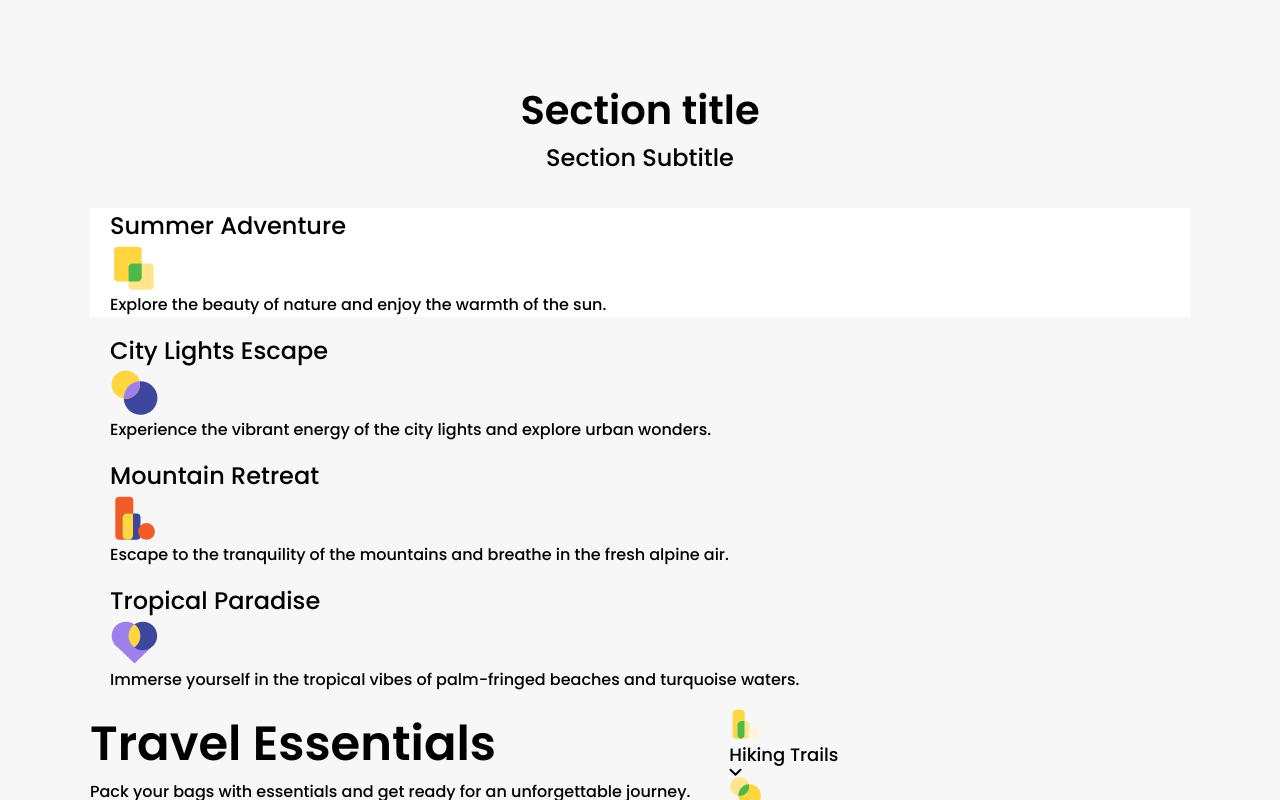
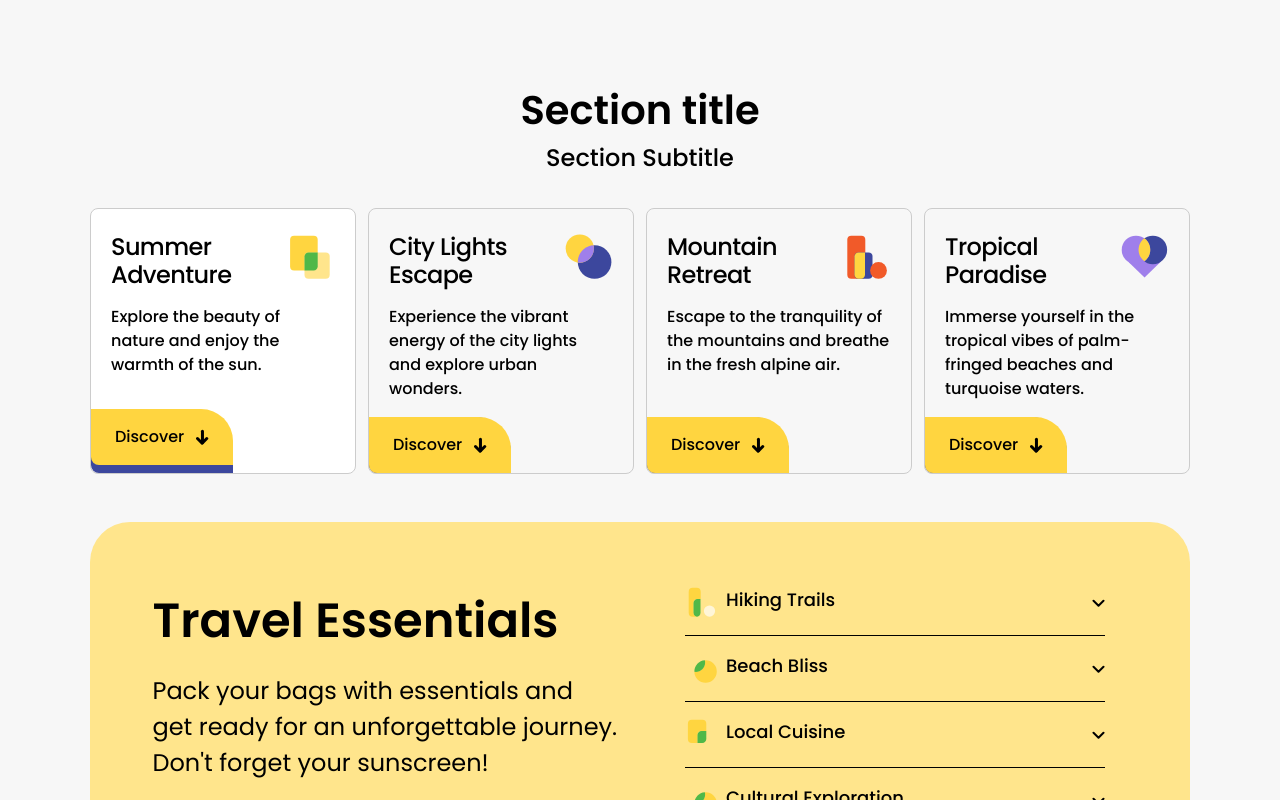
Before and after one commit to ameeriit/tabs-nextjs, a Next.js app: page / in a window 1280 px wide. Shown: the top 800 px of the page. Built offline with nearby package versions, Linux system fonts and the light colour scheme.

Commit message:
style: css for the layout implemented

```diff
--- a/src/components/Accordion.tsx
+++ b/src/components/Accordion.tsx
@@ -19,22 +19,25 @@ const Accordion: React.FC<AccordionProps> = ({ items }) => {
   };
 
   return (
-    <ul>
+    <ul className="w-full mx-auto max-w-[420px]">
       {items.map((accordionItem, accordionIndex) => (
-        <li key={accordionIndex}>
-          <div onClick={() => handleToggle(accordionIndex)}>
-            <div>
+        <li key={accordionIndex} className="border-b-[1px] pt-4 pb-2">
+          <div
+            className="flex justify-between items-center mb-2 cursor-pointer"
+            onClick={() => handleToggle(accordionIndex)}
+          >
+            <div className="flex gap-2">
               {accordionItem.accordionIcon}
               <h5>{accordionItem.accordionTitle}</h5>
             </div>
             <AccordionDownIcon
-              className={` ${
+              className={`transform transition-transform duration-500 ${
                 openIndex === accordionIndex ? "-rotate-180" : ""
               }`}
             />
           </div>
           <p
-            className={` ${
+            className={`accordion-content transition-all duration-500 ease-in-out ${
               openIndex === accordionIndex
                 ? "max-h-screen opacity-100"
                 : "max-h-0 opacity-0 overflow-hidden"
--- a/src/components/Tab.tsx
+++ b/src/components/Tab.tsx
@@ -1,3 +1,5 @@
+import { DownArrowIcon } from "@/icons/icons";
+
 interface TabProps {
   title: string;
   icon: React.ReactNode;
@@ -18,16 +20,35 @@ const Tab: React.FC<TabProps> = ({
   return (
     <div
       onClick={() => onClick(index)}
-      className={` ${isActive ? "bg-white" : ""}`}
+      className={`flex-1 border-[1px] rounded-[8px] border-gray hover:bg-white pt-6 pr-5 transition-all ease-in-out duration-200 flex flex-col justify-between ${
+        isActive ? "bg-white" : ""
+      }`}
     >
       <div className="pl-5">
-        <div>
-          <h3>{title}</h3>
+        <div className="flex justify-between mb-4">
+          <h3 className="flex leading-7 tracking-tight">{title}</h3>
           <div>{icon}</div>
         </div>
         <p className="mb-4">{content}</p>
       </div>
-      <div></div>
+      <div>
+        <button className="relative z-10 inline-block rounded-bl-lg group font-base font-medium">
+          <div
+            className={`relative bg-primary-200 px-6 rounded-bl-[inherit] py-4 rounded-tr-4xl transition-all duration-300 ease-in-out group-hover:-translate-y-2 ${
+              isActive ? "-translate-y-2" : ""
+            }`}
+          >
+            <span className="flex items-center gap-3 ">
+              Discover <DownArrowIcon />
+            </span>
+          </div>
+          <span
+            className={`absolute h-full left-0 bottom-0 bg-shadow rounded-bl-[inherit] -z-10 rounded-tr-5xl group-hover:w-[calc(100%+8px)] w-full transition-all duration-300 ease-in-out ${
+              isActive ? "w-[calc(100%+8px)]" : ""
+            }`}
+          />
+        </button>
+      </div>
     </div>
   );
 };
--- a/src/components/Tabs.tsx
+++ b/src/components/Tabs.tsx
@@ -34,8 +34,8 @@ const Tabs: React.FC<TabsProps> = ({ tabsData }) => {
 
   return (
     <>
-      <div>
-        <div>
+      <div className="overflow-x-auto w-full">
+        <div className="flex flex-nowrap gap-3 mb-12 w-full">
           {tabsData.map((tab, index) => (
             <Tab
               key={index}
@@ -52,17 +52,21 @@ const Tabs: React.FC<TabsProps> = ({ tabsData }) => {
       {tabsData.map((tab, index) => (
         <div
           key={index}
-          className={` ${index === activeTab ? "flex" : "hidden"}`}
+          className={`items-center bg-primary-100 px-10 py-12 rounded-6xl ${
+            index === activeTab ? "flex" : "hidden"
+          }`}
         >
-          <div>
-            <div>
-              <h1>{tab.tabContentTitle}</h1>
-              <p>{tab.tabContentParagraph}</p>
+          <div className="w-1/2">
+            <div className="max-w-[465px] mx-auto">
+              <h1 className="mb-4">{tab.tabContentTitle}</h1>
+              <p className="text-xl font-normal mb-12">
+                {tab.tabContentParagraph}
+              </p>
               <TabsButton buttonText="Discover product" />
             </div>
           </div>
           {tab.accordion && (
-            <div>
+            <div className="w-1/2">
               <Accordion items={tab.accordion} />
             </div>
           )}
```
